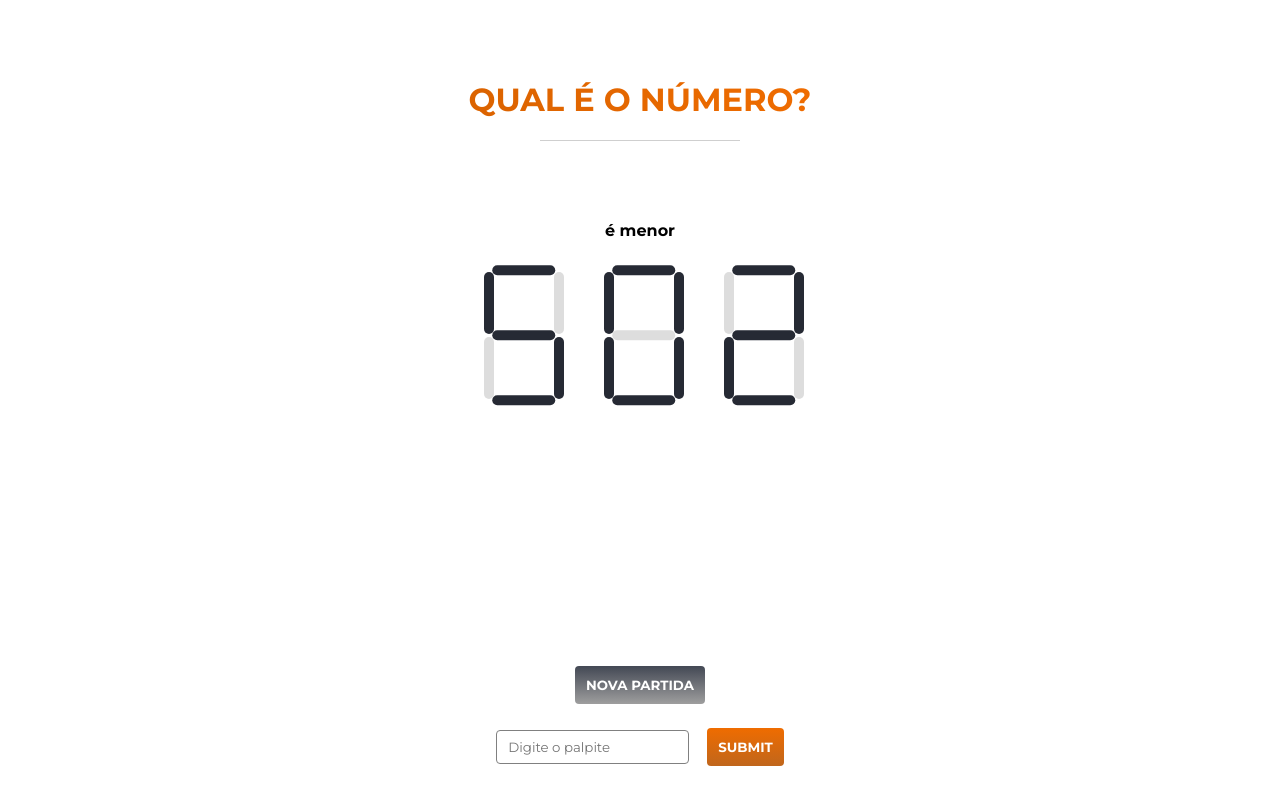
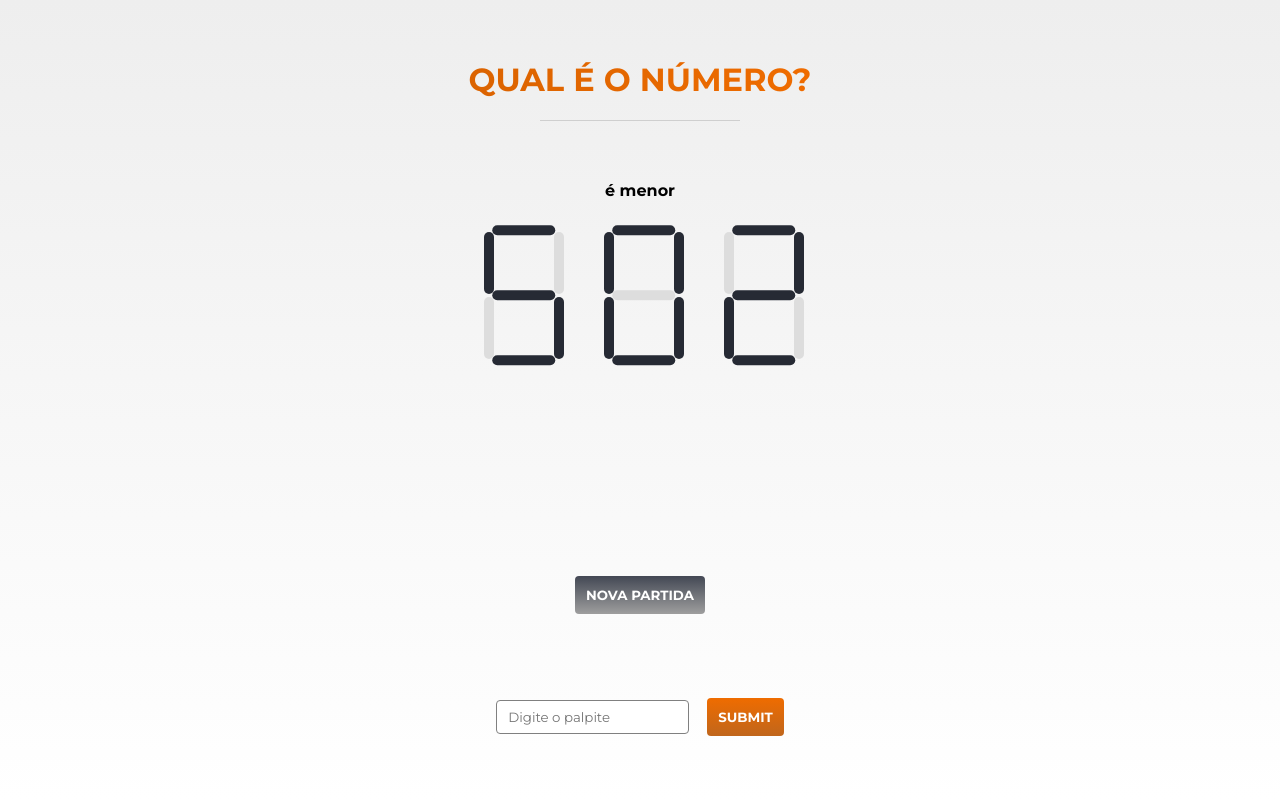
Before and after one commit to cefasgarciapereira/studiosol, a React (Vite) app: page / in a window 1280 px wide. Built offline with nearby package versions, Linux system fonts and the light colour scheme.

Commit message:
[style]: page gradient

```diff
--- a/src/components/modules/Page/page.module.css
+++ b/src/components/modules/Page/page.module.css
@@ -4,9 +4,10 @@
     height: 100vh;
     display: grid;
     grid-template-columns: 1fr;
-    grid-template-rows: 1fr 2fr 1fr;
+    grid-template-rows: 1fr 2fr 2fr;
     justify-items: center;
     align-items: center;
+    background: -webkit-linear-gradient(#EEEEEE, #FFFFFF);
 }
 
 .root h1 {
```
